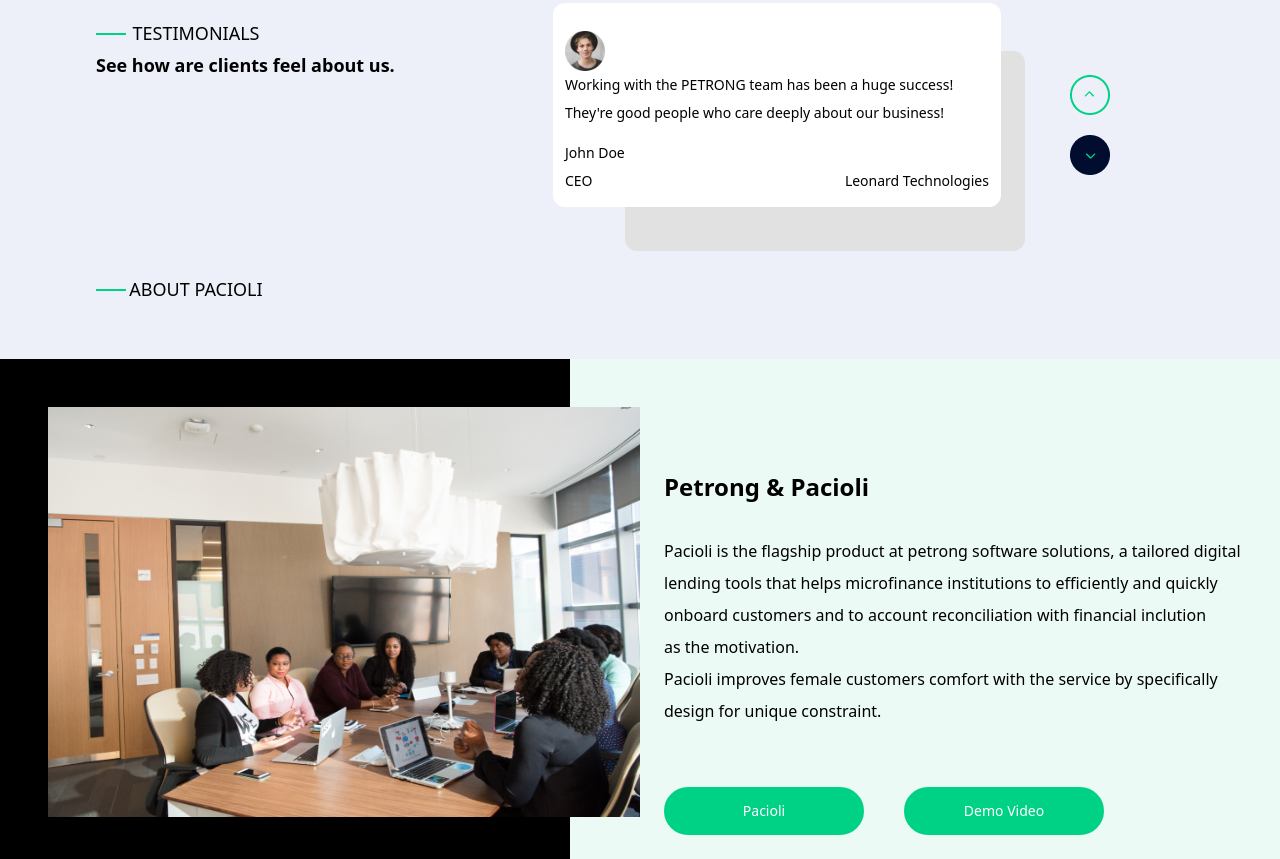
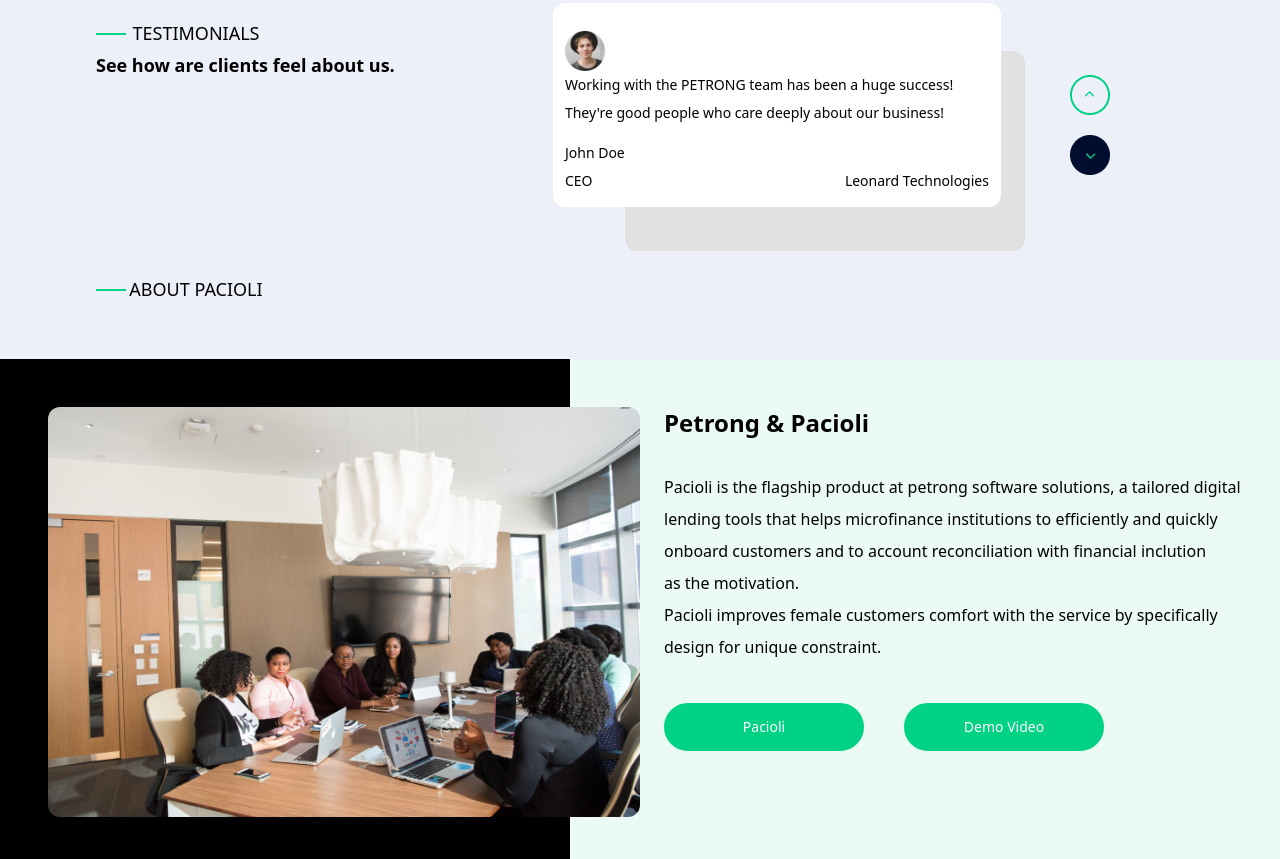
Before and after one commit to ux-unicorns/sessions, a website: page public/index.html in a window 1280 px wide. Shown: the part 2077-2936 px from the top of the page. Drawn offline with Linux system fonts and the light colour scheme.

Commit message:
reduce the padding for the thirs section

```diff
--- a/public/index.html
+++ b/public/index.html
@@ -221,12 +221,12 @@
             <div class="relative">
                 <div class="bg-black w-[570px] h-[500px]"></div>
                 <div class="absolute top-12 ml-12 mb-12">
-                    <img src="../Images/Rectangle 46.jpg" class="h-[410px] w-[600px]">
+                    <img src="../Images/Rectangle 46.jpg" class="h-[410px] w-[600px] rounded-xl">
                 </div>
             </div>
 
             <div class="relative">
-                <div class="pt-28 px-6">
+                <div class="pt-12 px-6">
                     <h3 class=" text-2xl font-semibold mb-8">Petrong & Pacioli</h3>
                     <p class="mb-10 font-medium/[300]">Pacioli is the flagship product at petrong software solutions, a tailored digital
                         lending tools that helps microfinance institutions to efficiently and quickly <br>
@@ -235,7 +235,7 @@
                         Pacioli improves female customers comfort with the service by specifically <br>
                         design for unique constraint.
                     </p>
-                    <div class="py-5 flex justify-start gap-10 ">
+                    <div class="flex justify-start gap-10 ">
                         <a href="#" class="text-sm rounded-full w-[200px] px-5 py-3 bg-primary border-2 border-primary text-white text-center hover:bg-white hover:text-black transition-all">
                             Pacioli
                         </a>
```
Also changed, not shown: public/output.css.
